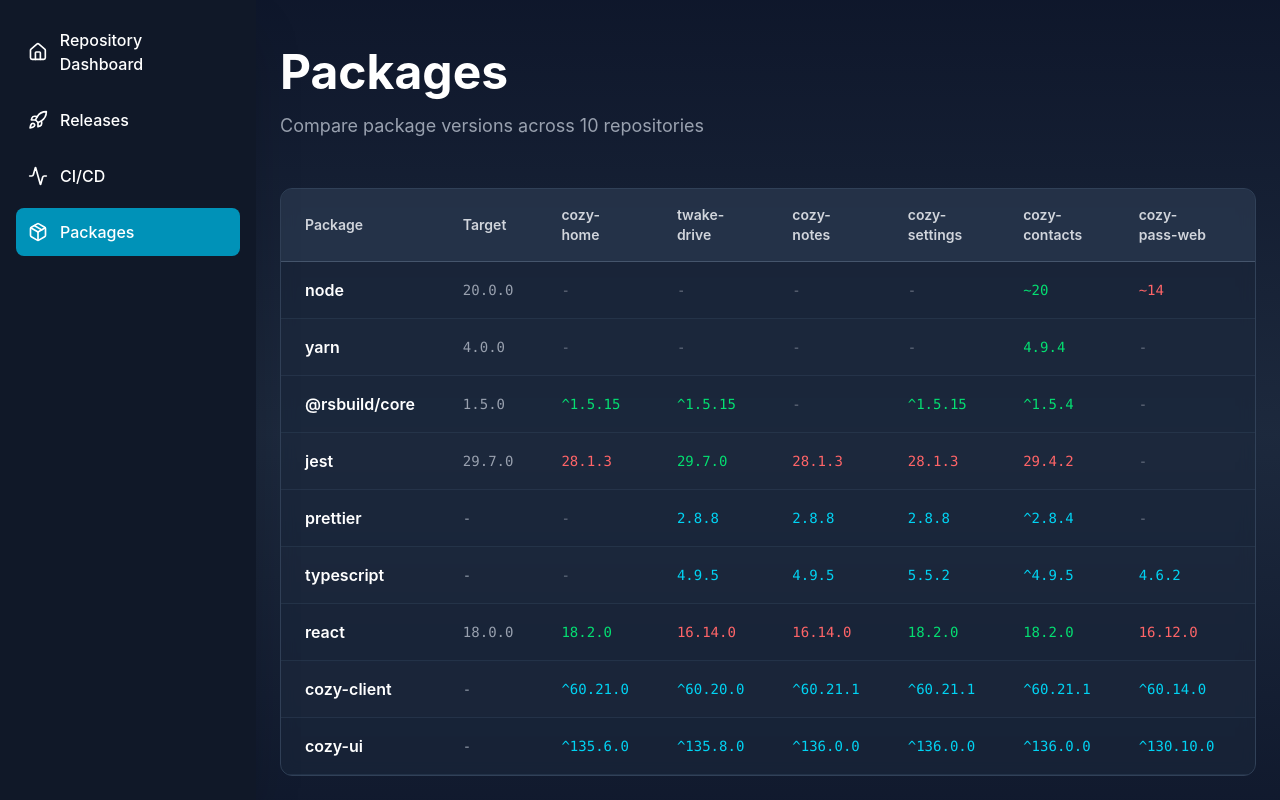
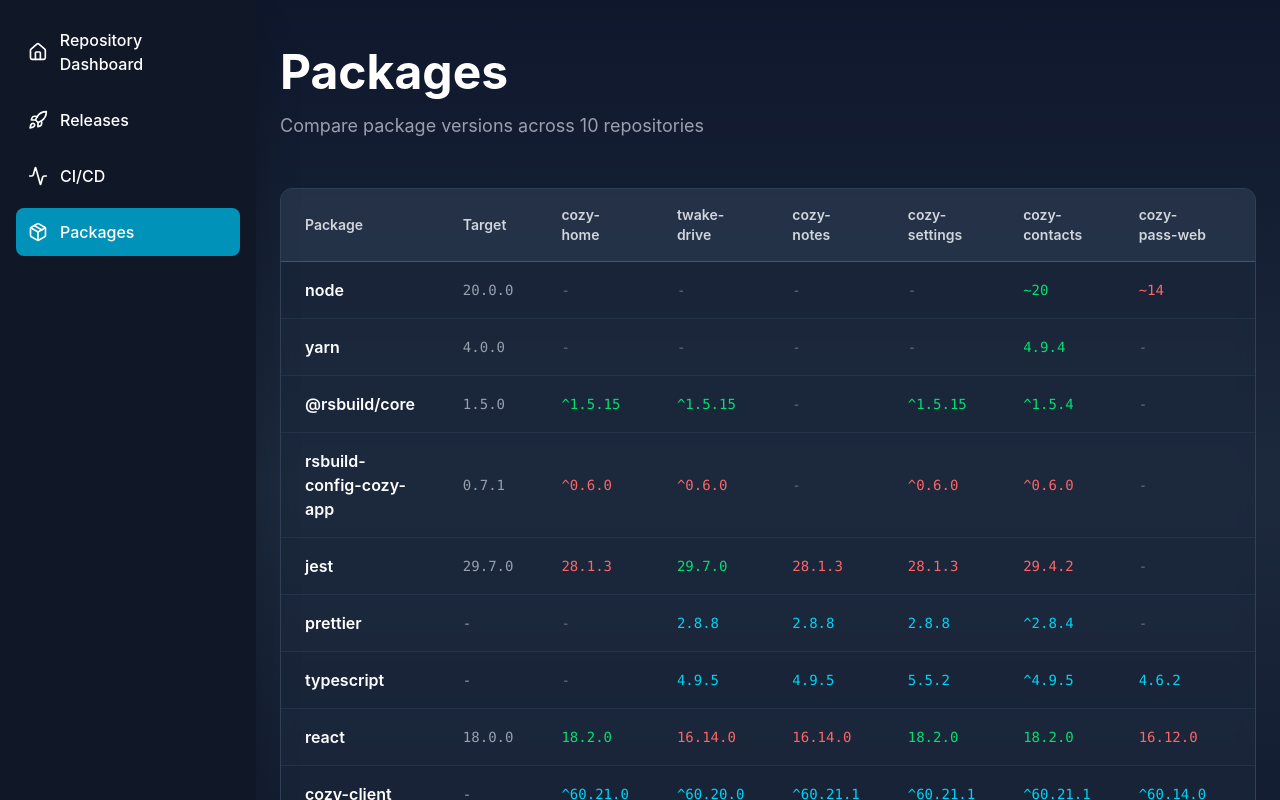
Before and after one commit to zatteo/repo-dashboard, a React (Vite) app: page /repo-dashboard/packages in a window 1280 px wide. Shown: the top 800 px of the page. Built offline with nearby package versions, Linux system fonts and the light colour scheme.

Commit message:
Add rsbuild-config-cozy-app to tracked packages

```diff
--- a/src/routes/packages.tsx
+++ b/src/routes/packages.tsx
@@ -33,6 +33,7 @@
   { name: 'node', targetVersion: '20.0.0' },
   { name: 'yarn', targetVersion: '4.0.0' },
   { name: '@rsbuild/core', targetVersion: '1.5.0' },
+  { name: 'rsbuild-config-cozy-app', targetVersion: '0.7.1' },
   { name: 'jest', targetVersion: '29.7.0' },
   { name: 'prettier' },
   { name: 'typescript' },
```
